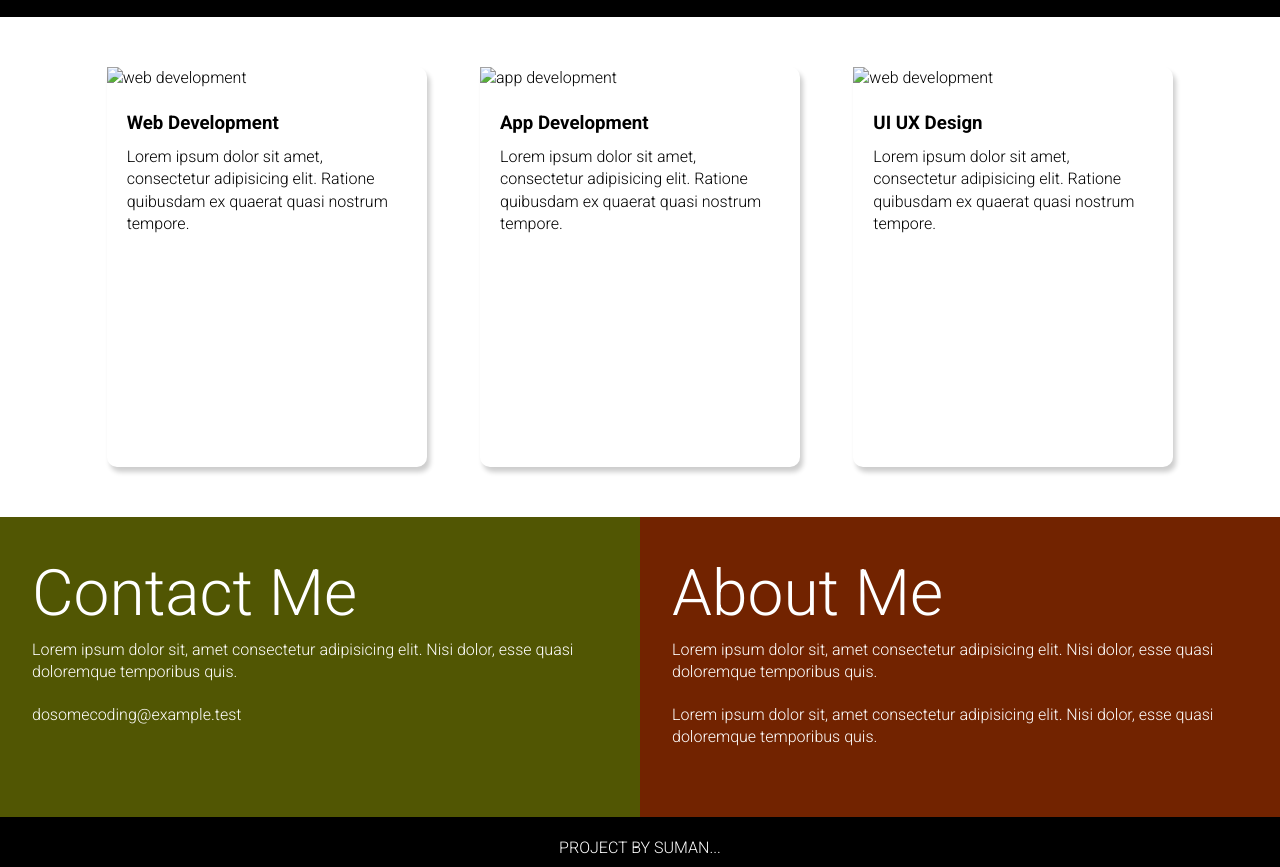
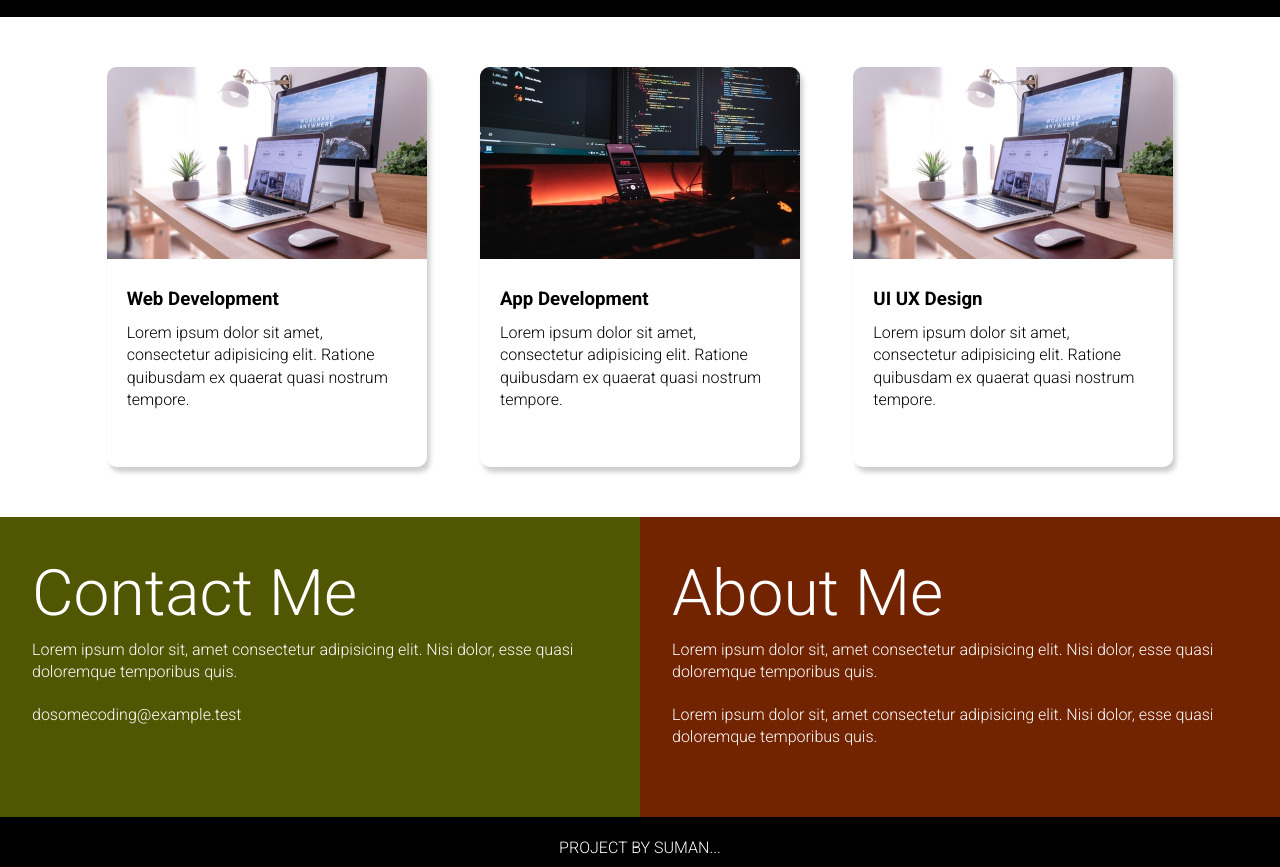
Before and after one commit to sumansouravss/LandingPage, a plain HTML site: page index.html in a window 1280 px wide. Shown: the part 957-1824 px from the top of the page. Drawn offline with Linux system fonts and the light colour scheme; files whose address does not match are found by name.

Commit message:
Update index.html

```diff
--- a/index.html
+++ b/index.html
@@ -21,7 +21,7 @@
       <div class="grid_item">
         <div class="card">
           <div class="image_container">
-            <img src="images/web.png" alt="web development" />
+            <img src="web.png" alt="web development" />
           </div>
           <div class="card_content">
             <h3>Web Development</h3>
@@ -35,7 +35,7 @@
       <div class="grid_item">
         <div class="card">
           <div class="image_container">
-            <img src="images/mobile.png" alt="app development" />
+            <img src="mobile.png" alt="app development" />
           </div>
           <div class="card_content">
             <h3>App Development</h3>
@@ -49,7 +49,7 @@
       <div class="grid_item">
         <div class="card">
           <div class="image_container">
-            <img src="images/web.png" alt="web development" />
+            <img src="web.png" alt="web development" />
           </div>
           <div class="card_content">
             <h3>UI UX Design</h3>
@@ -85,4 +85,5 @@
     </section>
     <footer>Project By SUMAN...</footer>
   </body>
+
 </html>
```
